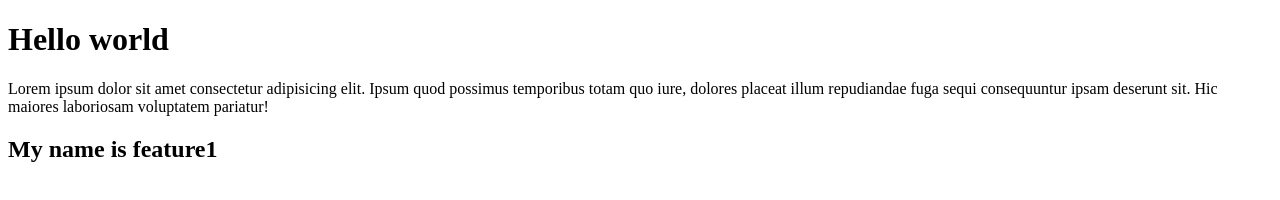
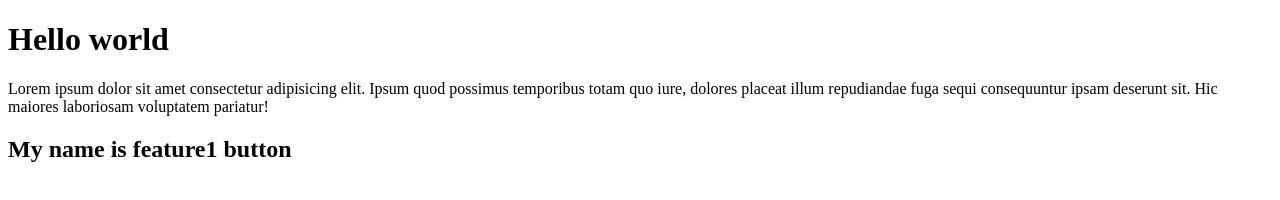
Before and after one commit to docjunaid001/demo1, a plain HTML site: page index.html in a window 1280 px wide. Drawn offline with Linux system fonts and the light colour scheme.

```diff
--- a/index.html
+++ b/index.html
@@ -9,7 +9,7 @@
     <h1>Hello world</h1>
     <p>Lorem ipsum dolor sit amet consectetur adipisicing elit. Ipsum quod possimus temporibus totam quo iure, dolores placeat illum repudiandae fuga sequi consequuntur ipsam deserunt sit. Hic maiores laboriosam voluptatem pariatur!</p>
 
-    <h2>My name is feature1 </h2>
+    <h2>My name is feature1 button</h2>
 
 </body>
 </html>
```
